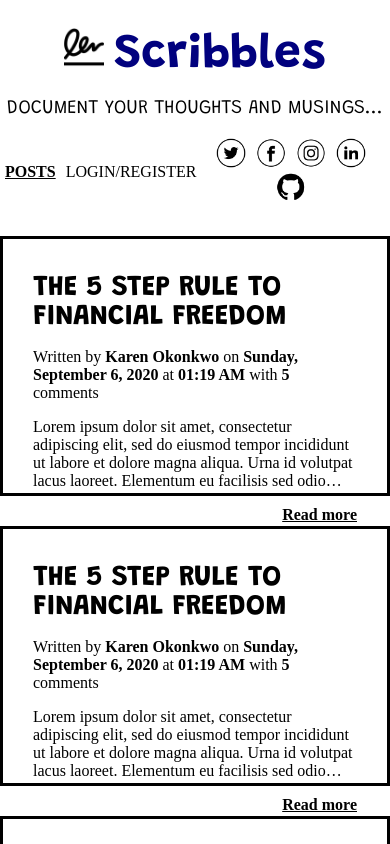
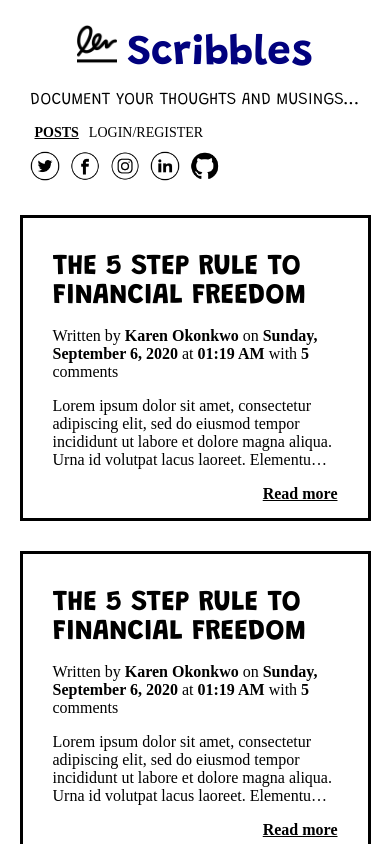
Before and after one commit to KarenOk/Scribbles-Blog, a React (Create React App) app in the folder frontend/: page / in a window 390 px wide. Shown: the top 844 px of the page. Built offline with nearby package versions, Linux system fonts and the light colour scheme; no server answers; a web font is replaced by a local one.

Commit message:
Add styles to make responsive

```diff
--- a/frontend/src/App.css
+++ b/frontend/src/App.css
@@ -12,6 +12,10 @@
     justify-content: center;
 }
 
+.flex-wrap {
+    flex-wrap: wrap;
+}
+
 a, a:active, a:hover {
     text-decoration: none;
     color: inherit;
@@ -24,7 +28,7 @@
 }
 
 .container {
-    width: 100%;
+    width: 90%;
     max-width: 800px;
     margin: 20px;
     margin: 0 auto;
@@ -48,6 +52,7 @@
     text-align: center;
     font-family: 'Grandstander', cursive;
     font-size: 16px;
+    padding: 5px 10px 0;
 }
 
 header img {
@@ -72,9 +77,15 @@
     width: 100%;
     display: flex;
     justify-content: space-between;
+    flex-wrap: wrap;
     align-items: center;
     font-family: 'Overlock', cursive;
     margin-bottom: 30px;
+}
+
+nav .routes {
+    margin-bottom: 10px;
+    margin-right: 10px;
 }
 
 nav .routes a {
@@ -109,7 +120,7 @@
     padding: 15px 30px;
     margin: 30px 0;
     cursor: pointer;
-    height: 260px;
+    min-height: 260px;
     box-sizing: border-box;
 }
 
@@ -166,3 +177,9 @@
 footer a:hover {
     transform: rotate(360deg);
 }
+
+@media only screen and (max-width: 500px) {
+    header {
+        font-size: 14px;
+    }
+}
```
